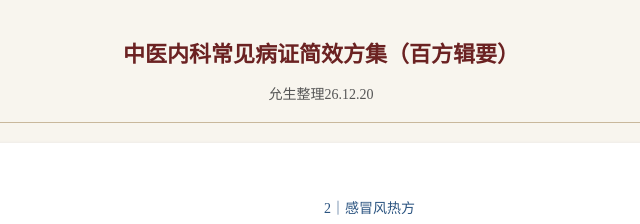
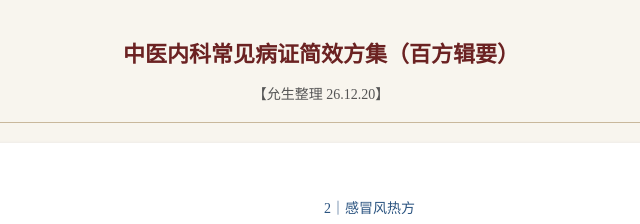
Before and after one commit to zhouyl1985/zhongyi1, a plain HTML site: page index.html in a window 1280 px wide. Shown: the top 224 px of the page, 319-959 px from the left. Drawn offline with Linux system fonts and the light colour scheme.

Commit message:
Update index.html

```diff
--- a/index.html
+++ b/index.html
@@ -88,7 +88,7 @@ body{
 </head>
 <body>
 <div class="book-title">中医内科常见病证简效方集（百方辑要）</div>
-<div class="subtitle">允生整理26.12.20</div>
+<div class="subtitle">【允生整理 26.12.20】</div>
 
 <!-- 目录 -->
 <div class="toc-wrap" id="toc">
```
